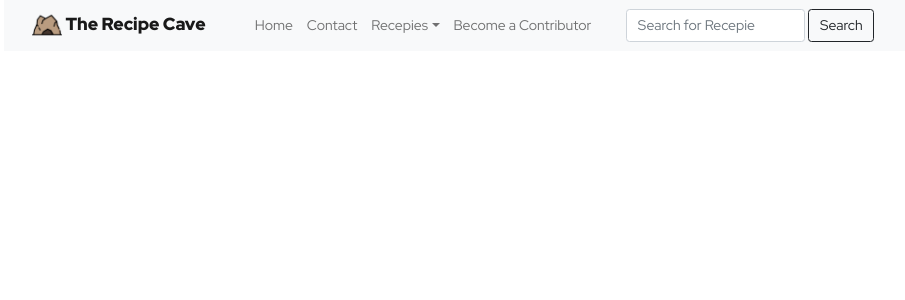
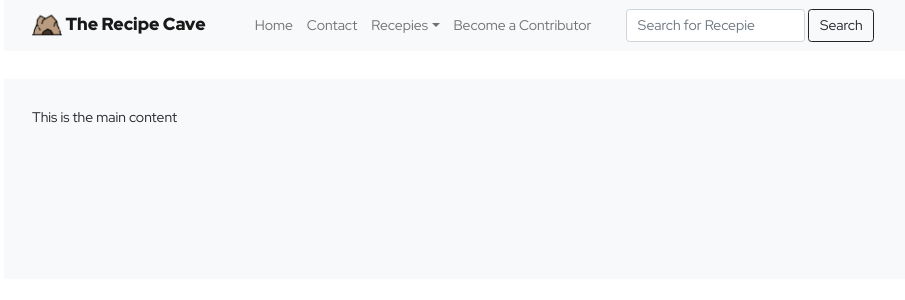
Before and after one commit to hejmi/recipe-cave, a React (Create React App) app: page / in a window 1280 px wide. Shown: the top 300 px of the page, without its empty margins (136-1041 px from the left). Built offline with nearby package versions, Linux system fonts and the light colour scheme.

Commit message:
MainPage added

```diff
--- a/src/App.css
+++ b/src/App.css
@@ -4,6 +4,7 @@ html {
 	font-size: 14px;
 }
 .App {
+	font-family: "Red Hat Display", sans-serif;
 	justify-content: space-between;
 }
 body {
@@ -12,6 +13,8 @@ body {
 }
 
 .header {
+	position: relative;
+	z-index: 100;
 	min-height: 2rem;
 	max-width: 1000px;
 	align-items: center;
@@ -37,6 +40,7 @@ body {
 #desktop-navigation {
 	padding: 0.5rem 3rem;
 }
+
 .navbar {
 	font-family: "Red Hat Display", sans-serif;
 	font-size: 1rem;
--- a/src/App.js
+++ b/src/App.js
@@ -4,6 +4,7 @@ import "bootstrap/dist/css/bootstrap.min.css";
 import { Navbar, Nav, NavDropdown, Form, FormControl, Button } from "react-bootstrap";
 import LoadRecipes from "./components/LoadRecipes";
 import PageLoader from "./components/PageLoader";
+import MainPage from "./components/MainPage";
 
 function App() {
 	return (
@@ -15,9 +16,9 @@ function App() {
 					</Navbar.Brand>
 					<Navbar.Toggle aria-controls="navbarScroll" />
 					<Navbar.Collapse id="navbarScroll">
-						<Nav className="mr-auto my-2 my-lg-0" style={{ maxHeight: "300px" }} navbarScroll>
-							<Nav.Link href="./">Home</Nav.Link>
-							<Nav.Link href="./contact">Contact</Nav.Link>
+						<Nav className="mr-auto my-2 my-lg-0" style={{ maxHeight: "300px", zIndex: "1" }} navbarScroll>
+							<Nav.Link href="/">Home</Nav.Link>
+							<Nav.Link href="/contact">Contact</Nav.Link>
 							<NavDropdown title="Recepies" id="navbarScrollingDropdown">
 								<LoadRecipes />
 								<NavDropdown.Divider />
@@ -32,6 +33,7 @@ function App() {
 					</Navbar.Collapse>
 				</Navbar>
 			</header>
+			<MainPage />
 			<PageLoader />
 		</div>
 	);
--- a/src/components/LoadRecipes.js
+++ b/src/components/LoadRecipes.js
@@ -16,7 +16,7 @@ function LoadRecipes() {
 			{recipeList.map((recipe, key) => {
 				return (
 					<div>
-						<NavDropdown.Item href={`loadrecipe/${recipe.id}`}>{recipe.title}</NavDropdown.Item>
+						<NavDropdown.Item href={`/loadrecipe/${recipe.id}`}>{recipe.title}</NavDropdown.Item>
 					</div>
 				);
 			})}
--- /dev/null
+++ b/src/components/MainPage.js
@@ -0,0 +1,11 @@
+import React from "react";
+import "./mainpage.css";
+
+function MainPage() {
+	return (
+		<div className="main">
+			<p>This is the main content</p>
+		</div>
+	);
+}
+export default MainPage;
--- /dev/null
+++ b/src/components/RecipeSlider.js
@@ -0,0 +1 @@
+import React from "react";
--- /dev/null
+++ b/src/components/mainpage.css
@@ -0,0 +1,13 @@
+.main {
+	position: relative;
+	z-index: 10;
+	max-width: 1000px;
+	min-height: 200px;
+	padding: 2rem 2rem;
+	align-items: center;
+	text-align: left;
+	margin: 2rem auto auto auto;
+	background-color: #f8f9fa;
+	opacity: 0;
+	animation: fadeIn 1s 2.3s forwards;
+}
```
